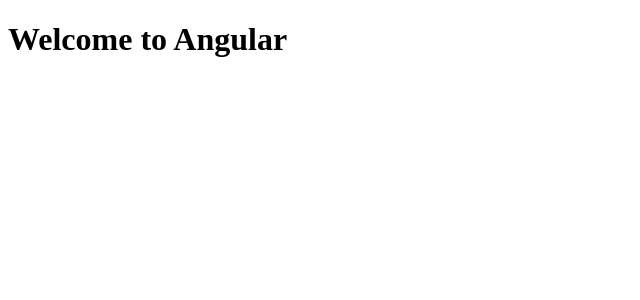
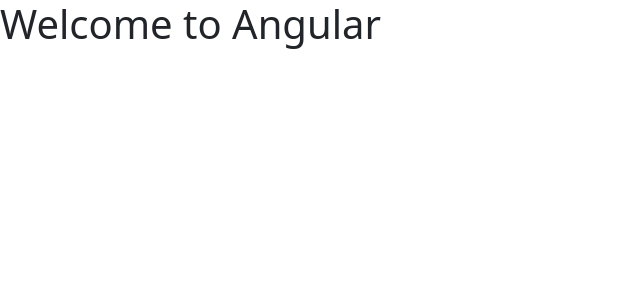
Before and after one commit to harikrishkk/humber-app-demo, an Angular app: page / in a window 1280 px wide. Shown: the top 300 px of the page, without its empty margins (0-640 px from the left). Built offline with nearby package versions, Linux system fonts and the light colour scheme.

Commit message:
commit 1: add bootstrap styles

```diff
--- a/package.json
+++ b/package.json
@@ -18,6 +18,7 @@
     "@angular/platform-browser": "^15.2.0",
     "@angular/platform-browser-dynamic": "^15.2.0",
     "@angular/router": "^15.2.0",
+    "bootstrap": "^5.2.3",
     "rxjs": "~7.8.0",
     "tslib": "^2.3.0",
     "zone.js": "~0.12.0"
--- a/src/index.html
+++ b/src/index.html
@@ -1,13 +1,16 @@
 <!doctype html>
 <html lang="en">
+
 <head>
   <meta charset="utf-8">
-  <title>HumberAppDemo</title>
+  <title>Shawpify</title>
   <base href="/">
   <meta name="viewport" content="width=device-width, initial-scale=1">
   <link rel="icon" type="image/x-icon" href="favicon.ico">
 </head>
+
 <body>
   <app-root></app-root>
 </body>
+
 </html>
--- a/src/styles.css
+++ b/src/styles.css
@@ -1 +1,2 @@
 /* You can add global styles to this file, and also import other style files */
+@import "~bootstrap/dist/css/bootstrap.css";
```
Also changed, not shown: 1 other file (tests, documents, lock files or other folders).
